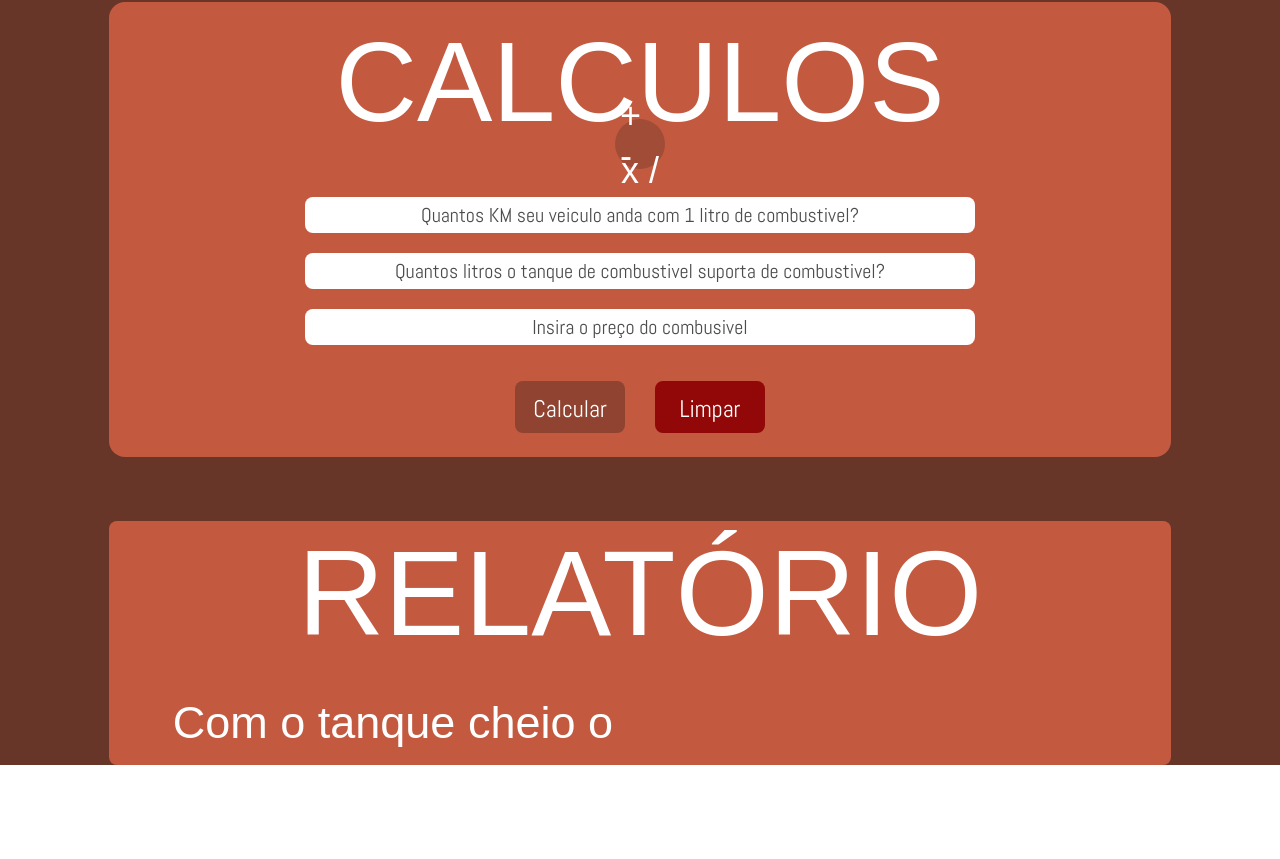
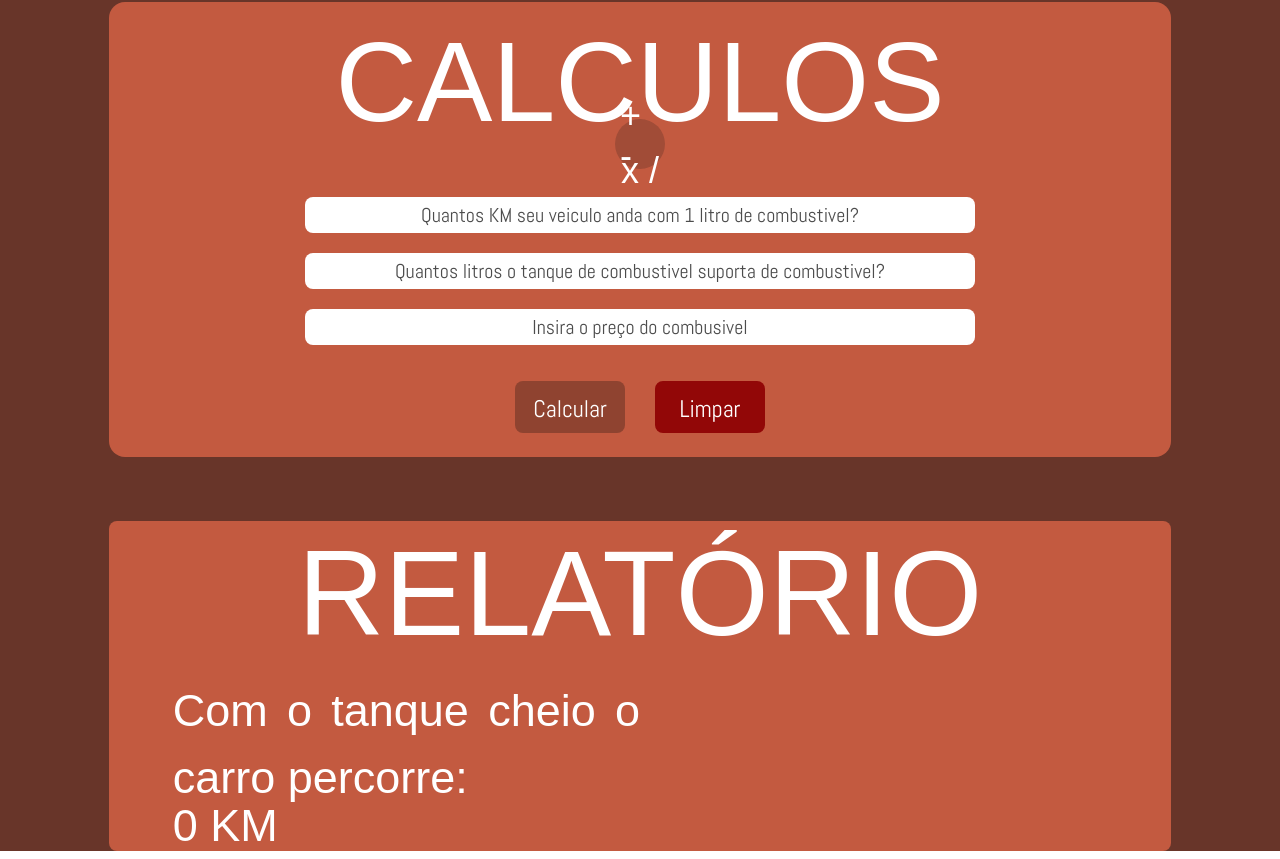
Before and after one commit to Guilherme-Ferreira-Tombini/Fisher-combustion, a Next.js app: page / in a window 1280 px wide. Shown: the part 1688-2547 px from the top of the page. Before the commit the page ends 2512 px from the top, so only its background shows below. Built offline with nearby package versions, Linux system fonts and the light colour scheme; a web font is replaced by a local one.

Commit message:
feat: modificad DataReport and Calculate

```diff
--- a/src/app/components/Calculate.tsx
+++ b/src/app/components/Calculate.tsx
@@ -8,6 +8,7 @@ export default function Calculate(){
     const [quilometroPorLitro, setQuilometroPorLitro] = useState("");
     const [tanqueTotal, setTanqueTotal] = useState("");
     const [combustivel, setCombustivel] = useState("");
+    const [KM_percorre, setKM_percorre] = useState<number>(0);
 
     function calculate() {
         let campKMLValue = parseFloat(quilometroPorLitro);
@@ -38,10 +39,7 @@ export default function Calculate(){
           });
             return;
         }
-
-          let resultado = campTTValue * campKMLValue;
-
-        <DataReport KMLValue={resultado} TTValue={campTTValue} TCValue={campTCValue}/>
+        setKM_percorre(campTTValue * campKMLValue);
     }
 
 
@@ -49,6 +47,7 @@ export default function Calculate(){
        setQuilometroPorLitro("");
        setTanqueTotal("");
        setCombustivel("");
+       setKM_percorre(0);
 
        const Toast = Swal.mixin({
         toast: true,
@@ -75,6 +74,7 @@ export default function Calculate(){
     }
 
     return(
+      <>
         <div className="grid grid-cols-1 justify-items-center mt-10 bg-[#C35A40] w-[83%] p-6 rounded-2xl">
             <h1 className="flex flex-col justify-center items-center leading-none text-[113px]">
                 CALCULOS
@@ -116,5 +116,7 @@ export default function Calculate(){
                   onClick={clear}/>
             </div>
         </div>
+        <DataReport KMLValue={KM_percorre}/>
+    </>
     );
 }
--- a/src/app/components/DataReport.tsx
+++ b/src/app/components/DataReport.tsx
@@ -2,21 +2,28 @@
 export default function DataReport(props:any){
     return(
         <div className="bg-[#C35A40] rounded-lg p-3 mt-16 w-[83%] grid grid-cols-1 justify-items-center">
-            <h1 className="flex flex-col justify-center items-center leading-none text-[120px] mb-9">
+            <h1 className="flex flex-col justify-center items-center leading-none text-[120px] mb-6">
                 RELATÓRIO
             </h1>
             <div className="w-[90%] grid grid-cols-2">
-                <div className="h-16">
-                    <span className=" text-justify text-[45px] text-bold">
+                <div className="flex flex-col justify-items-start">
+                    <span className="text-justify text-[45px] text-bold">
                         Com o tanque cheio o carro percorre:
                     </span>
-                    <span>
-                        {props.KMLValue} KM
+                    <span className="text-[45px] mt-[-20px] text-normal">
+                        {" "+props.KMLValue} KM
+                    </span>
+
+                    <span className="text-justify text-[45px] text-bold">
+
+                    </span>
+                    <span className="text-[45px] mt-[-20px] text-normal">
+
                     </span>
 
                 </div>
 
-                <div className="h-16 grid grid-cols-1 justify-items-center">
+                <div className=" grid grid-cols-1 justify-items-center">
 
                 </div>
             </div>
--- a/src/app/page.tsx
+++ b/src/app/page.tsx
@@ -11,7 +11,6 @@ export default function Home() {
       <TopOfPage/>
       <ExplanatoryTopics/>
       <Calculate/>
-      <DataReport/>
     </div>
   );
 }
```
